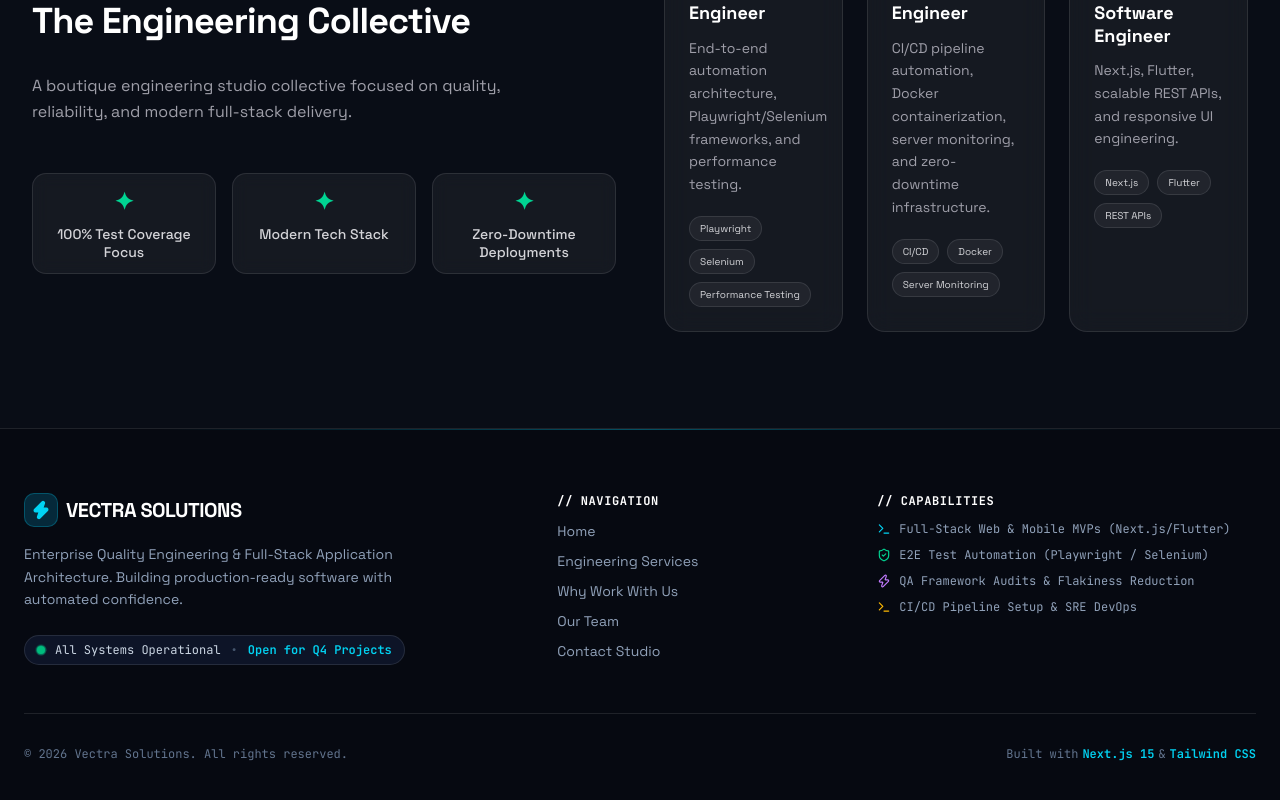
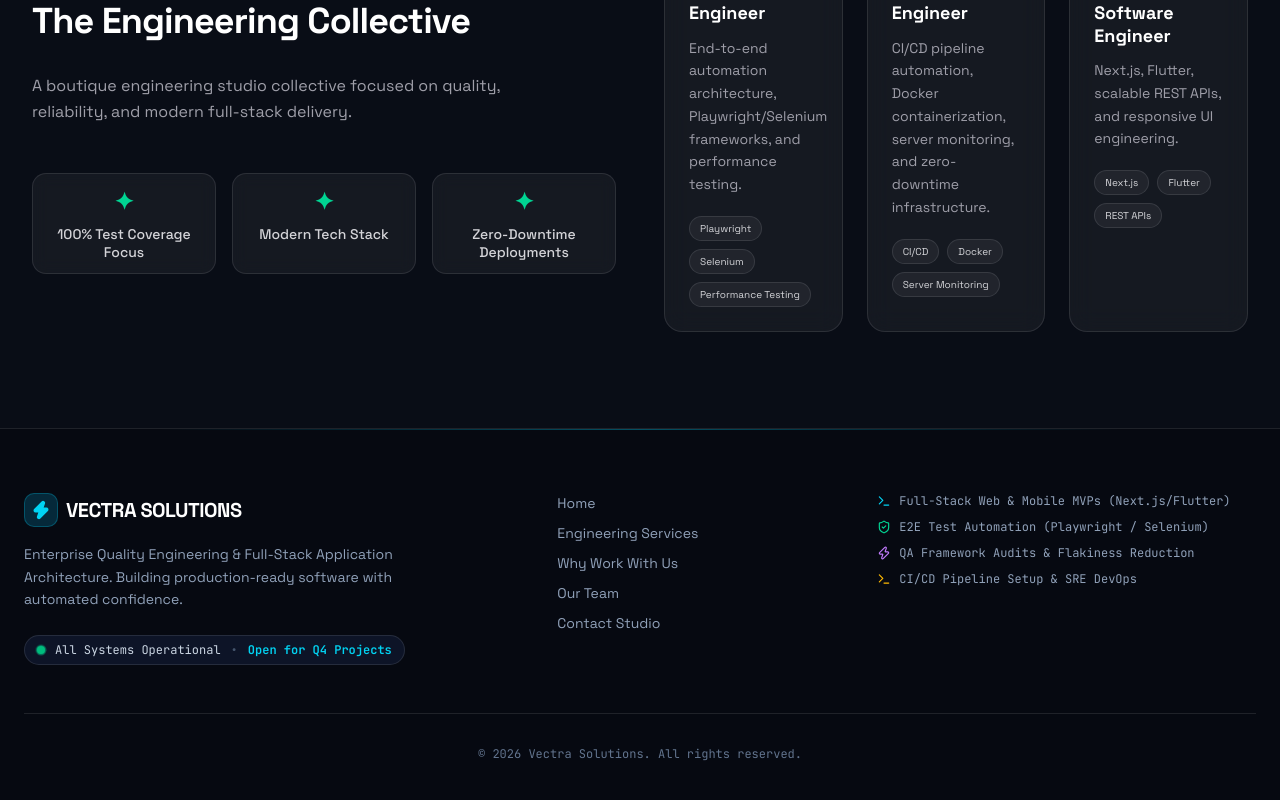
Before and after one commit to Nisal97/VectraTechnologiesWebsite, a Next.js app: page / in a window 1280 px wide. Shown: the part 2184-2984 px from the top of the page. Built offline with nearby package versions, Linux system fonts and the light colour scheme.

Commit message:
Footer and Header update

```diff
--- a/components/Footer.tsx
+++ b/components/Footer.tsx
@@ -43,9 +43,6 @@ export default function Footer() {
 
           {/* Column 2: Navigation Links (3 cols) */}
           <div className="md:col-span-3 space-y-3">
-            <h4 className="font-mono text-xs uppercase tracking-wider text-white font-bold">
-              // Navigation
-            </h4>
             <ul className="space-y-2.5 text-xs sm:text-sm">
               <li>
                 <Link className="hover:text-cyan-400 transition-colors" href="/">
@@ -77,9 +74,6 @@ export default function Footer() {
 
           {/* Column 3: Capabilities (4 cols) */}
           <div className="md:col-span-4 space-y-3">
-            <h4 className="font-mono text-xs uppercase tracking-wider text-white font-bold">
-              // Capabilities
-            </h4>
             <ul className="space-y-2.5 text-xs text-slate-400 font-mono">
               <li className="flex items-center gap-2">
                 <Terminal className="w-3.5 h-3.5 text-cyan-400 shrink-0"/>
@@ -103,11 +97,8 @@ export default function Footer() {
         </div>
 
         {/* Bottom Bar */}
-        <div className="pt-8 border-t border-white/10 flex flex-col sm:flex-row items-center justify-between gap-4 text-xs font-mono text-slate-500">
+        <div className="pt-8 border-t border-white/10 flex flex-col sm:flex-row items-center justify-center gap-4 text-xs font-mono text-slate-500">
           <p>© 2026 Vectra Solutions. All rights reserved.</p>
-          <p className="flex items-center gap-1">
-            Built with <span className="text-cyan-400 font-semibold">Next.js 15</span> & <span className="text-cyan-400 font-semibold">Tailwind CSS</span>
-          </p>
         </div>
       </div>
     </footer>
```
